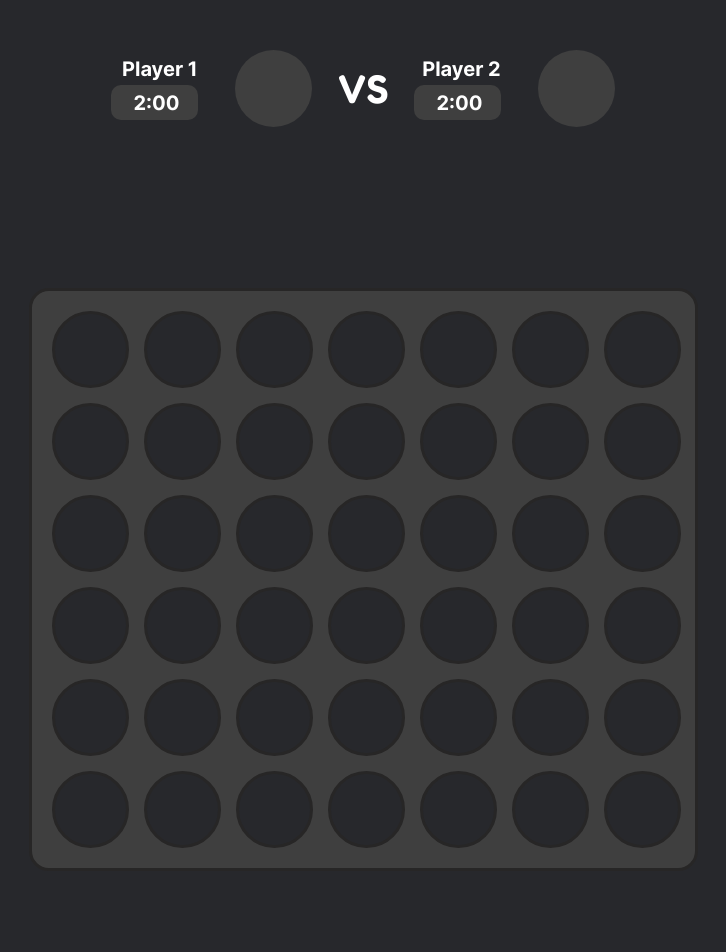
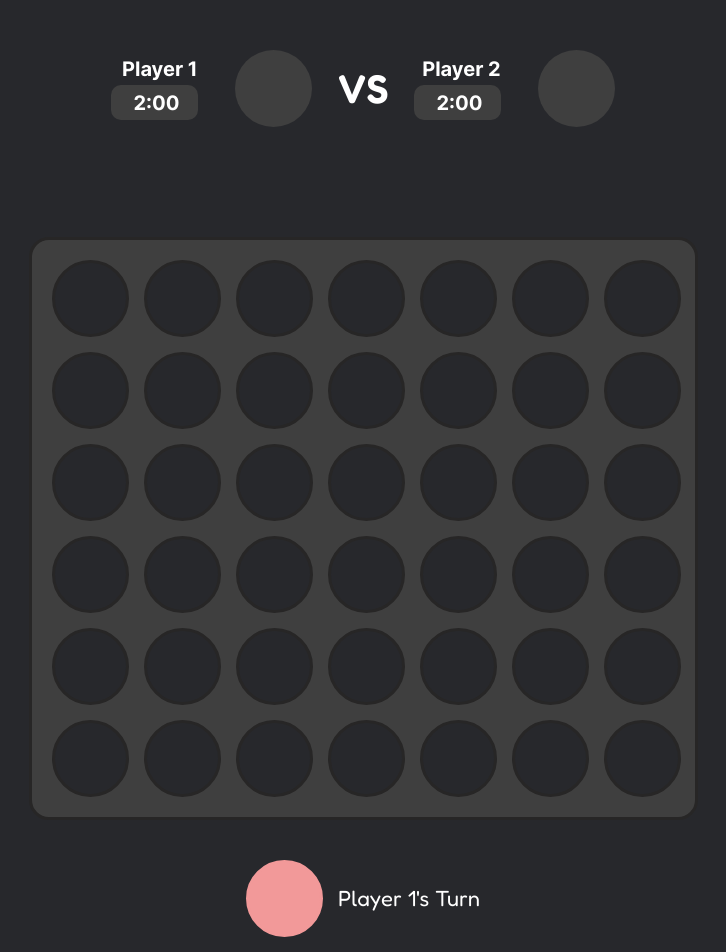
Before and after one commit to QuickMythril/game-1, a React (Vite) app in the folder client/: page /qonnect-four in a window 1280 px wide. Shown: the top 952 px of the page, without its empty margins (277-1003 px from the left). Built offline with nearby package versions, Linux system fonts and the light colour scheme; no server answers; a web font is replaced by a local one.

Commit message:
Added column animation logic

```diff
--- a/client/src/components/qonnect-four/QonnectFour-Styles.tsx
+++ b/client/src/components/qonnect-four/QonnectFour-Styles.tsx
@@ -1,7 +1,7 @@
 // Qonnect Four Styles
 import { Box, Button, Typography } from "@mui/material";
 import { styled } from "@mui/system";
-import { PieceColors } from "./QonnectFour";
+import { AnimationInfo, PieceColors } from "./QonnectFour";
 
 export const QonnectFourContainer = styled(Box)({
   display: "flex",
@@ -12,13 +12,15 @@ export const QonnectFourContainer = styled(Box)({
 });
 
 export const QonnectFourBoard = styled(Box)({
+  position: "relative",
+  zIndex: 12,
   width: "669px",
   height: "auto",
   padding: "20px",
   display: "flex",
   flexWrap: "wrap",
   alignItems: "center",
-  marginBottom: "50px",
+  marginBottom: "40px",
   gap: "0px",
   borderRadius: "20px",
   backgroundColor: "#3F3F3F",
@@ -33,7 +35,7 @@ export const QonnectFourScoreboard = styled(Box)({
   gap: "26px",
   width: "1078px",
   height: "77px",
-  marginBottom: "161px",
+  marginBottom: "110px",
 });
 
 export const QonnectFourPlayer = styled(Box)({
@@ -86,6 +88,15 @@ export const QonnectFourPlayerTimer = styled(Typography)(({ theme }) => ({
   backgroundColor: "#3F3F3F",
 }));
 
+export const QonnectFourHoverRow = styled(Box)({
+  position: "absolute",
+  top: "-60px",
+  width: "100%",
+  height: "100%",
+  display: "flex",
+  justifyContent: "center",
+});
+
 export const QonnectFourRow = styled(Box)({
   display: "flex",
   flexDirection: "row",
@@ -94,15 +105,19 @@ export const QonnectFourRow = styled(Box)({
   "&:not(:last-child)": {
     marginBottom: "15px",
   },
+  "&.hover-row:hover .floatingPiece": {
+    transform: " translateY(10px)",
+  },
 });
 
 export const QonnectFourCell = styled(Box)<PieceColors>(
-  ({ player, isWinningCell }) => ({
+  ({ player, isWinningCell, winner }) => ({
     display: "flex",
     alignItems: "center",
     justifyContent: "center",
     width: "77px",
     height: "77px",
+    // animation: !isWinningCell ? `${keyframes(dropAnimation)} 0.5s` : "none",
     background:
       player === "R"
         ? "#F29999"
@@ -127,12 +142,16 @@ export const QonnectFourCell = styled(Box)<PieceColors>(
         ? "0px 0px 23.1px 6px #46739C"
         : "none",
     "&:hover": {
-      cursor: "pointer",
+      cursor: winner ? "auto" : "pointer",
+    },
+    "&.floatingPiece": {
+      transition: "transform 0.3s ease-in-out, opacity 0.3s ease-in-out",
+      transform: winner ? "none" : "translateY(5px)",
     },
   })
 );
 
-export const WinnnerRow = styled(Box)({
+export const WinnerRow = styled(Box)({
   display: "flex",
   flexDirection: "row",
   alignItems: "center",
@@ -165,3 +184,26 @@ export const ResetButton = styled(Button)(({ theme }) => ({
     backgroundColor: "#023592",
   },
 }));
+
+export const AnimatedPiece = styled(Box)<AnimationInfo>(
+  ({ player, dropHeight }) => {
+    const baseHeight = 100; // base height in pixels
+    const baseDuration = 0.11; // base duration in seconds for the base height
+    const duration = (dropHeight / baseHeight) * baseDuration; // scale duration based on drop height
+    return {
+      position: "absolute",
+      zIndex: 1,
+      width: "77px",
+      height: "77px",
+      borderRadius: "50%",
+      backgroundColor: player === "R" ? "#F29999" : "#70BAFF",
+      transform: `translateY(${dropHeight}px)`,
+      animation: `dropPiece ${duration}s linear forwards`,
+      // Define the keyframes within the same context
+      "@keyframes dropPiece": {
+        "0%": { transform: "translateY(0)" },
+        "100%": { transform: `translateY(${dropHeight}px)` },
+      },
+    };
+  }
+);
--- a/client/src/components/qonnect-four/QonnectFour.tsx
+++ b/client/src/components/qonnect-four/QonnectFour.tsx
@@ -1,4 +1,4 @@
-import { useState } from "react";
+import { createRef, useEffect, useRef, useState } from "react";
 import {
   QonnectFourAvatar,
   QonnectFourBoard,
@@ -12,21 +12,34 @@ import {
   QonnectFourScoreboard,
   QonnectFourVSText,
   ResetButton,
+  WinnerRow as TurnRow,
+  WinnerText as TurnText,
   WinnerText,
-  WinnnerRow,
+  WinnerRow,
+  AnimatedPiece,
 } from "./QonnectFour-Styles";
 import { StarSVG } from "../common/icons/StarSVG";
+import { formatTime } from "../../utils/formatTime";
 
 // Define the Piece Colors interface for the QonnectFourCell component props
 export interface PieceColors {
   player: string;
   isWinningCell?: boolean;
+  winner?: string | null;
+  onMouseEnter?: () => void;
+  onMouseLeave?: () => void;
   onClick?: () => void;
 }
 // Winning Info Interface
 interface WinningInfo {
   player: Player | null;
   winningCells: number[][] | null;
+}
+export interface AnimationInfo {
+  top?: number;
+  left?: number;
+  dropHeight: number;
+  player: Player;
 }
 // Define the type for the board cell (each cell will hold a player's piece)
 type Player = "R" | "B" | ""; // "R" for red, "B" for blue, "" for empty
@@ -40,6 +53,9 @@ export const QonnectFour = () => {
   const playerRed = "R";
   const playerBlue = "B";
 
+  const hoverCellRefs = useRef<React.RefObject<HTMLDivElement>[]>([]);
+  const boardContainerRef = useRef<HTMLDivElement>(null);
+
   // Initialize the board as a 2D array of Player types
   const [board, setBoard] = useState<Board>(() => {
     const initialBoard: Board = [];
@@ -48,30 +64,194 @@ export const QonnectFour = () => {
     }
     return initialBoard;
   });
+  const [hoverColumn, setHoverColumn] = useState<number>(-1);
   const [currColumns, setCurrColumns] = useState<number[]>([
     5, 5, 5, 5, 5, 5, 5,
   ]);
-  const [currentPlayer, setCurrentPlayer] = useState<string>(playerRed);
+  const [currentPlayer, setCurrentPlayer] = useState<Player>(playerRed);
+  const [gameStarted, setGameStarted] = useState<boolean>(false);
   const [gameWinner, setGameWinner] = useState<string | null>(null);
   const [gameWinningCells, setGameWinningCells] = useState<number[][] | null>(
     null
   );
+  const [animationInfo, setAnimationInfo] = useState<AnimationInfo | null>(
+    null
+  );
+  // Timer State
+  const [timeRed, setTimeRed] = useState<number>(120);
+  const [timeBlue, setTimeBlue] = useState<number>(120);
+
+  // Randomize the starting player
+  const startingPlayer = Math.random() < 0.5 ? playerRed : playerBlue;
+  useEffect(() => {
+    setCurrentPlayer(startingPlayer);
+  }, []);
+
+  // useEffect to reduce the timer of each player when it's their turn
+  useEffect(() => {
+    // Check if the game has started or if there is a winner, if so, stop the timer
+    if (!gameStarted || gameWinner) return;
+    const timer = setInterval(() => {
+      if (currentPlayer === playerRed) {
+        setTimeRed((prevTime) => (prevTime > 0 ? prevTime - 1 : 0));
+      } else {
+        setTimeBlue((prevTime) => (prevTime > 0 ? prevTime - 1 : 0));
+      }
+    }, 1000);
+
+    return () => clearInterval(timer);
+  }, [currentPlayer]);
+
+  // Handle timer hitting 0
+  useEffect(() => {
+    if (timeRed === 0) {
+      setGameWinner(playerBlue);
+    } else if (timeBlue === 0) {
+      setGameWinner(playerRed);
+    }
+  }, [timeRed, timeBlue]);
+
+  // Initialize each ref in the array to a new ref object
+  useEffect(() => {
+    hoverCellRefs.current = Array(columns)
+      .fill(null)
+      .map((_, i) => hoverCellRefs.current[i] || createRef<HTMLDivElement>());
+  }, [columns]);
+  console.log({ hoverCellRefs });
+
+  // Function to generate the hover row for the piece drop animation
+  const generateHoverRow = () => {
+    const hoverRow: JSX.Element[] = [];
+    for (let j = 0; j < columns; j++) {
+      hoverRow.push(
+        <QonnectFourCell
+          ref={hoverCellRefs.current[j]}
+          key={`hover-${j}`}
+          onClick={() => setPieceFunc(currColumns[j], j)}
+          onMouseEnter={() => setHoverColumn(j)}
+          onMouseLeave={() => setHoverColumn(-1)}
+          player={
+            hoverColumn === j ? (currentPlayer === playerRed ? "R" : "B") : ""
+          }
+          className={hoverColumn === j ? "floatingPiece" : ""}
+          style={{ opacity: hoverColumn === j ? 1 : 0 }}
+        />
+      );
+    }
+    if (gameWinner) return null;
+    return (
+      <QonnectFourRow style={{ position: "absolute", top: "-90px", zIndex: 1 }}>
+        {hoverRow}
+      </QonnectFourRow>
+    );
+  };
+
+  // Function to generate the game board
+  const generateBoard = () => {
+    const newBoard: JSX.Element[] = [];
+    for (let i = 0; i < rows; i++) {
+      const row: JSX.Element[] = [];
+      for (let j = 0; j < columns; j++) {
+        const isWinningCell =
+          gameWinningCells?.some(
+            ([rowIndex, colIndex]) => rowIndex === i && colIndex === j
+          ) || false;
+        row.push(
+          <QonnectFourCell
+            onMouseEnter={() => setHoverColumn(j)}
+            onMouseLeave={() => setHoverColumn(-1)}
+            player={board[i][j]}
+            isWinningCell={isWinningCell}
+            winner={gameWinner}
+            onClick={() => setPieceFunc(i, j)}
+            key={`${i}-${j}`}
+          >
+            {isWinningCell && (
+              <StarSVG color="#fff" height={"34"} width={"36"} />
+            )}
+          </QonnectFourCell>
+        );
+      }
+      newBoard.push(
+        <QonnectFourRow className={"hover-row"} key={i}>
+          {row}
+        </QonnectFourRow>
+      );
+    }
+    return newBoard;
+  };
+
+  const generateAnimatedLayer = () => {
+    if (!animationInfo) return null;
+    return (
+      <AnimatedPiece
+        style={{
+          top: `${animationInfo.top}px`,
+          left: `${animationInfo.left}px`,
+        }}
+        dropHeight={animationInfo.dropHeight}
+        player={animationInfo.player}
+        onAnimationEnd={() => setAnimationInfo(null)}
+      />
+    );
+  };
+
+  // Function to handle piece drop animation
+  const animatePieceDrop = (rowIndex: number, colIndex: number) => {
+    const baseHeight = 100;  // base height for scaling duration
+    const baseDuration = 0.11;  // base duration for the base height
+    const hoverCell = hoverCellRefs.current[colIndex].current;
+    const boardContainer = boardContainerRef.current;
+    // Destination row top calculation (simple approach)
+    const rowHeight = 77 + 15; // cell height + gap
+    // Calculate the drop height based on the rowIndex
+    const destinationTopRelativeToBoard = rowIndex * rowHeight;
+
+    if (hoverCell && boardContainer) {
+      const hoverRect = hoverCell.getBoundingClientRect();
+      const boardRect = boardContainer?.getBoundingClientRect();
+      // Calculate the top of the hover cell relative to the board
+      const hoverCellTopRelativeToBoard = hoverRect.top - boardRect.top;
+      // Drop height is the difference between the hover cell's bottom and the destination row's top
+      const dropHeight =
+        destinationTopRelativeToBoard - hoverCellTopRelativeToBoard;
+      // Calculate the duration of the animation based on the drop height
+      const duration = (dropHeight / baseHeight) * baseDuration * 1000;
+      setAnimationInfo({
+        top: hoverRect.top - boardRect.top, // Adjust for relative positioning
+        left: hoverRect.left - boardRect.left,
+        dropHeight: dropHeight,
+        player: currentPlayer,
+      });
+      return duration
+    }
+  };
 
   // Function to handle placing a piece on the board
   const setPieceFunc = (rowIndex: number, colIndex: number) => {
+    // Start the game if it hasn't started
+    if (!gameStarted) {
+      setGameStarted(true);
+    }
+    // Check if the game is over
     if (gameWinner) return;
-    // Get the current player
-    const newCurrentPlayer: Player =
-      currentPlayer === playerRed ? playerBlue : playerRed;
-
+    // Check if an animation is already in progress
+    if (animationInfo) return;
     // Check if the column is full
     rowIndex = currColumns[colIndex];
     if (rowIndex < 0) return;
 
+    // Start the drop animation
+   const animationDuration = animatePieceDrop(rowIndex, colIndex);
+    console.log(animationDuration);
+    // Delay state updates until after the animation completes
+    setTimeout(() => {
       // Update the board with the current player's piece
       const newBoard: Board = [...board];
-    newBoard[rowIndex][colIndex] = newCurrentPlayer;
+      newBoard[rowIndex][colIndex] = currentPlayer;
       setBoard(newBoard);
+      const newCurrentPlayer: Player =
+        currentPlayer === playerRed ? playerBlue : playerRed;
       // Update the current player state
       setCurrentPlayer(newCurrentPlayer);
       // Decrements the value stored in newCurrColumns at the index colIndex. This effectively simulates placing a piece in the specified column, reducing the number of available empty spaces in that column by 1.
@@ -87,34 +267,7 @@ export const QonnectFour = () => {
       }
       // Check for a tie game
       checkTie();
-  };
-
-  // Function to generate the game board
-  const generateBoard = () => {
-    const newBoard: JSX.Element[] = [];
-    for (let i = 0; i < rows; i++) {
-      const row: JSX.Element[] = [];
-      for (let j = 0; j < columns; j++) {
-        const isWinningCell =
-          gameWinningCells?.some(
-            ([rowIndex, colIndex]) => rowIndex === i && colIndex === j
-          ) || false;
-        row.push(
-          <QonnectFourCell
-            player={board[i][j]}
-            isWinningCell={isWinningCell}
-            onClick={() => setPieceFunc(i, j)}
-            key={`${i}-${j}`}
-          >
-            {isWinningCell && (
-              <StarSVG color="#fff" height={"34"} width={"36"} />
-            )}
-          </QonnectFourCell>
-        );
-      }
-      newBoard.push(<QonnectFourRow key={i}>{row}</QonnectFourRow>);
-    }
-    return newBoard;
+    }, animationDuration);
   };
 
   // Check Winner Function
@@ -245,7 +398,9 @@ export const QonnectFour = () => {
         <QonnectFourPlayer>
           <QonnectFourPlayerCol>
             <QonnectFourPlayerText>Player 1</QonnectFourPlayerText>
-            <QonnectFourPlayerTimer>2:00</QonnectFourPlayerTimer>
+            <QonnectFourPlayerTimer>
+              {formatTime(timeRed)}
+            </QonnectFourPlayerTimer>
           </QonnectFourPlayerCol>
           <QonnectFourAvatar />
         </QonnectFourPlayer>
@@ -253,16 +408,44 @@ export const QonnectFour = () => {
         <QonnectFourPlayer>
           <QonnectFourPlayerCol>
             <QonnectFourPlayerText>Player 2</QonnectFourPlayerText>
-            <QonnectFourPlayerTimer>2:00</QonnectFourPlayerTimer>
+            <QonnectFourPlayerTimer>
+              {formatTime(timeBlue)}
+            </QonnectFourPlayerTimer>
           </QonnectFourPlayerCol>
           <QonnectFourAvatar />
         </QonnectFourPlayer>
       </QonnectFourScoreboard>
-      <QonnectFourBoard>{generateBoard()}</QonnectFourBoard>
-      <WinnnerRow>
+      <QonnectFourBoard ref={boardContainerRef}>
+        {generateAnimatedLayer()}
+        {generateHoverRow()}
+        {generateBoard()}
+      </QonnectFourBoard>
+      {/* Turn Logic */}
+      {gameWinner === null && (
+        <TurnRow>
+          <QonnectFourCell
+            player={currentPlayer === playerRed ? "R" : "B"}
+            // Always auto cursor for the current player's piece
+            winner={"true"}
+            onClick={() => {
+              return;
+            }}
+          />
+          <TurnText>
+            {currentPlayer === playerRed
+              ? "Player 1's Turn"
+              : "Player 2's Turn"}
+          </TurnText>
+        </TurnRow>
+      )}
+      {gameWinner && (
+        <>
+          {/* Winner Logic */}
+          <WinnerRow>
             {gameWinner === playerRed && (
               <QonnectFourCell
                 player={"R"}
+                winner={gameWinner}
                 onClick={() => {
                   return;
                 }}
@@ -271,6 +454,7 @@ export const QonnectFour = () => {
             {gameWinner === playerBlue && (
               <QonnectFourCell
                 player={"B"}
+                winner={gameWinner}
                 onClick={() => {
                   return;
                 }}
@@ -279,6 +463,7 @@ export const QonnectFour = () => {
             {gameWinner === "TIE" && (
               <QonnectFourCell
                 player={"TIE"}
+                winner={gameWinner}
                 onClick={() => {
                   return;
                 }}
@@ -289,8 +474,7 @@ export const QonnectFour = () => {
               {gameWinner === playerBlue ? "Player 2 Wins!" : ""}
               {gameWinner === "TIE" ? "It's a Tie!" : ""}
             </WinnerText>
-      </WinnnerRow>
-      {gameWinner && (
+          </WinnerRow>
           <ResetButton
             onClick={() => {
               setBoard(() => {
@@ -304,10 +488,14 @@ export const QonnectFour = () => {
               setCurrentPlayer(playerRed);
               setGameWinner(null);
               setGameWinningCells(null);
+              setTimeRed(120);
+              setTimeBlue(120);
+              setGameStarted(false);
             }}
           >
             Restart
           </ResetButton>
+        </>
       )}
     </QonnectFourContainer>
   );
--- /dev/null
+++ b/client/src/utils/formatTime.ts
@@ -0,0 +1,6 @@
+export function formatTime(seconds: number): string {
+  const minutes = Math.floor(seconds / 60);
+  const remainingSeconds = seconds % 60;
+  // Pad the seconds with a leading zero if less than 10
+  return `${minutes}:${remainingSeconds.toString().padStart(2, '0')}`;
+}
```
Lines whose indentation alone changed are shown as unchanged.
